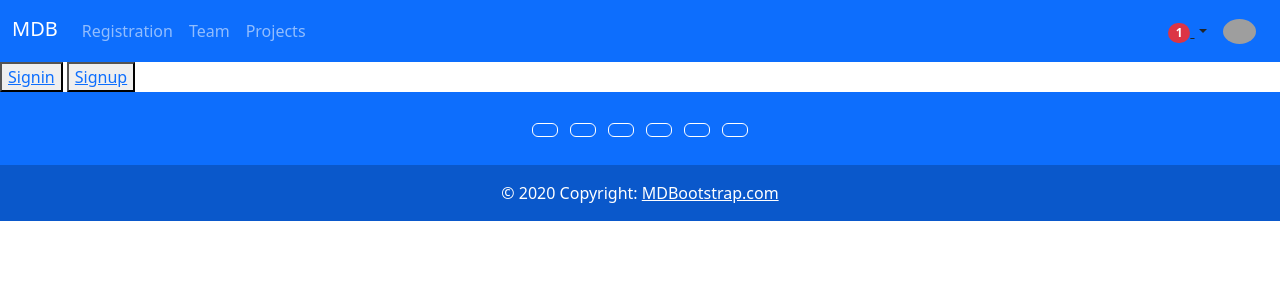
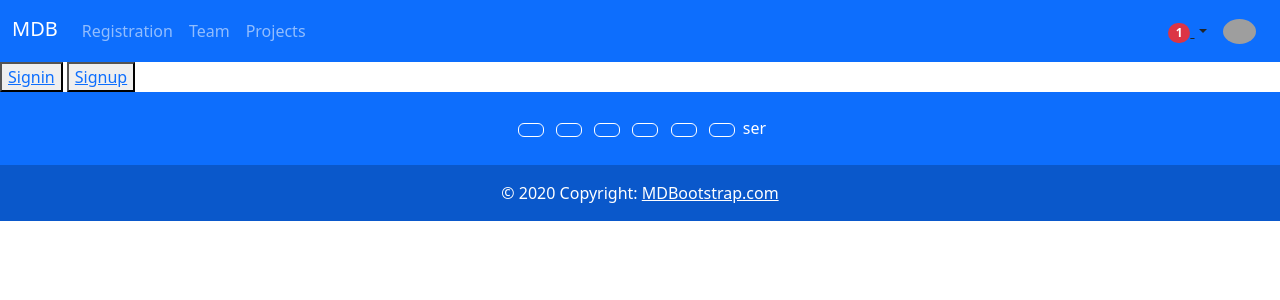
Before and after one commit to Amit8Nautiyal/NandaDhamProject, a Django app: page /homepage/ in a window 1280 px wide. Shown: the top 300 px of the page. Run offline with Django 5.2, Linux system fonts and the light colour scheme; grey boxes are pictures that could not be loaded.

Commit message:
Update footer.html

```diff
--- a/templates/nandatemple/footer.html
+++ b/templates/nandatemple/footer.html
@@ -27,6 +27,7 @@
             <!-- Github -->
             <a data-mdb-ripple-init class="btn btn-outline-primary btn-floating m-1 border border-white" href="#!"
                 role="button"><i class="fab fa-github text-white"></i></a>
+            ser
         </section>
         <!-- Section: Social media -->
     </div>
```
